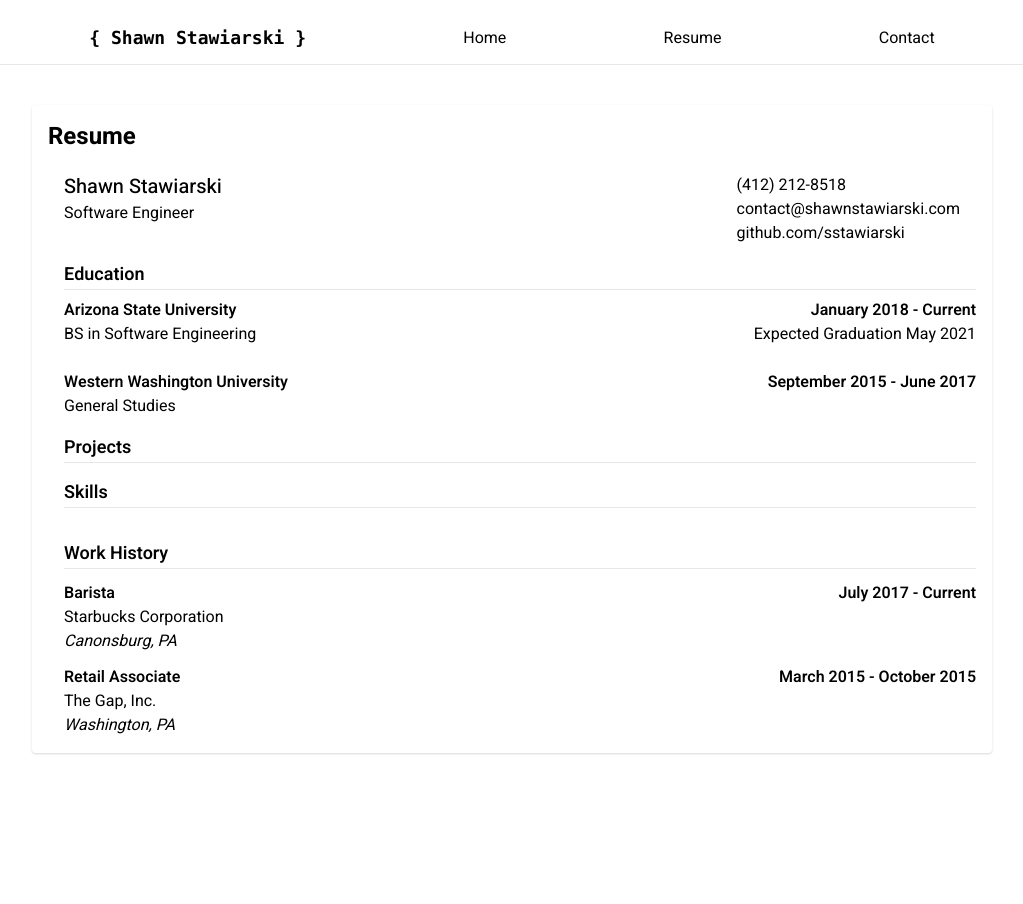
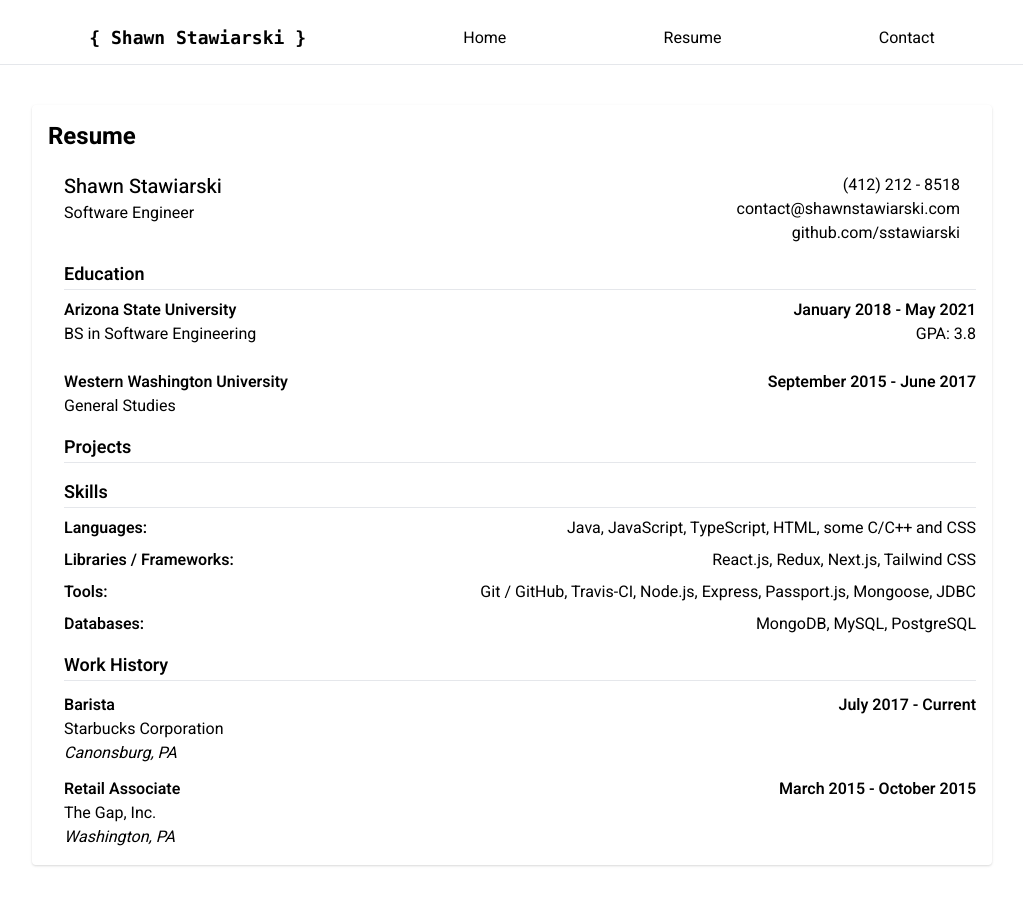
Before and after one commit to sstawiarski/nextjs-portfolio-website, a Next.js app: page /resume in a window 1280 px wide. Shown: the whole page, without its empty margins (128-1151 px from the left). Before the commit the page ends 800 px from the top, so only its background shows below. Built offline with nearby package versions, Linux system fonts and the light colour scheme.

Commit message:
Add support for GitHub links and clean up code

```diff
--- a/components/Navbar/Navbar.tsx
+++ b/components/Navbar/Navbar.tsx
@@ -44,19 +44,19 @@ const Navbar: FC<NavbarProps> = ({ children, className, Logo = null, link = null
 
             <Link href="/">
                 <a aria-label="Home">
-                    <span className="text-black dark:text-current hidden md:block">Home</span>
+                    <span className="text-black dark:text-current hidden md:block hover:text-blue-900 dark:hover:text-green-500">Home</span>
                 </a>
             </Link>
 
             <Link href="/resume">
                 <a aria-label="Resume">
-                    <span className="text-black dark:text-current hidden md:block">Resume</span>
+                    <span className="text-black dark:text-current hidden md:block hover:text-blue-900 dark:hover:text-green-500">Resume</span>
                 </a>
             </Link>
 
-            <Link href="/">
+            <Link href="/contact">
                 <a aria-label="Contact">
-                    <span className="text-black dark:text-current hidden md:block">Contact</span>
+                    <span className="text-black dark:text-current hidden md:block hover:text-blue-900 dark:hover:text-green-500">Contact</span>
                 </a>
             </Link>
 
@@ -76,7 +76,7 @@ const Navbar: FC<NavbarProps> = ({ children, className, Logo = null, link = null
                     </a>
                 </Link>
                 <hr className="w-full ml-auto mr-auto" />
-                <Link href="/">
+                <Link href="/contact">
                     <a aria-label="Contact">
                         <span className="text-black dark:text-current block md:hidden py-1">Contact</span>
                     </a>
--- a/components/ProfileCard/ProfileCard.tsx
+++ b/components/ProfileCard/ProfileCard.tsx
@@ -46,7 +46,7 @@ const ProfileCard = ({ children, className }: ProfileCardProps) => {
                     <InfoItem
                         Icon={SchoolIcon}
                         header="Arizona State University"
-                        additional="3.8 GPA / Graduating May 2021"
+                        additional="BS in Software Engineering / 3.8 GPA"
                         title="Education history"
                     />
                     <InfoItem
--- a/components/ProjectCard/ProjectCard.tsx
+++ b/components/ProjectCard/ProjectCard.tsx
@@ -1,12 +1,10 @@
 import { FC } from "react";
 import classnames from "classnames";
-import { useRouter } from "next/router";
 
 import { ProjectCardTypes } from "../../types/ProjectCard";
 import Link from "next/link";
 
 const ProjectCard: FC<ProjectCardTypes> = ({ name, link = false, description = null, children = null, id = null }) => {
-    const router = useRouter();
     const mainClasses = classnames(["transition", "p-4", "flex", "space-x-4", "flex-col"], {});
 
     const divClassnames = classnames(["rounded-md", "p-4", "transition", "w-full"], {
--- a/models/project.model.ts
+++ b/models/project.model.ts
@@ -42,6 +42,11 @@ export class Project {
     })
     screenshots: string[];
 
+    @Column({
+        nullable: true
+    })
+    url: string;
+
     @OneToMany(() => Technical, technical => technical.project)
     technical: Technical[];
 }
--- a/pages/projects/[id].tsx
+++ b/pages/projects/[id].tsx
@@ -3,16 +3,27 @@ import { Project, Technical } from "../../models";
 import { GetStaticProps, GetStaticPaths, InferGetStaticPropsType } from "next";
 import { ProjectTypes } from "../../@types";
 import { Subsection, ProfileFooter, FooterItem } from "../../components/ProjectDetail";
+import GitHubIcon from "../../public/icons/github.svg";
+import { useRouter } from "next/router";
 
 type Props = {
     project: ProjectTypes;
 };
 
 const ProjectDetails = ({ project }: InferGetStaticPropsType<typeof getStaticProps>) => {
+    const router = useRouter();
     return (
         <article className="md:shadow w-11/12 md:w-3/4 rounded mr-auto ml-auto p-4 md:mt-10 dark:bg-gray-700">
             <header>
-                <h1 className="text-xl mb-5 font-bold">{project?.project_name}</h1>
+                <div className="flex justify-between">
+                    <h1 className="text-xl mb-5 font-bold">{project?.project_name}</h1>
+                    {project?.url && (
+                        <div className="cursor-pointer" onClick={() => router.push(project?.url)}>
+                            <GitHubIcon className="fill-current" />
+                        </div>
+                    )}
+                </div>
+
                 <p className="text-base text-center md:text-left -mt-6 text-black dark:text-current text-opacity-50">
                     {project?.description}
                 </p>
--- a/pages/resume.tsx
+++ b/pages/resume.tsx
@@ -12,9 +12,9 @@ const Resume = () => {
                         <span className="text-xl font-medium">Shawn Stawiarski</span>
                         <span>Software Engineer</span>
                     </div>
-                    <div className="flex flex-col">
+                    <div className="flex flex-col text-right">
                         <a href="tel:+14122128518" className="hover:text-blue-600 transition-colors">
-                            (412) 212-8518
+                            (412) 212 - 8518
                         </a>
                         <a href="mailto:contact@shawnstawiarski.com" className="hover:text-blue-600 transition-colors">
                             contact@shawnstawiarski.com
@@ -25,17 +25,19 @@ const Resume = () => {
                     </div>
                 </div>
             </header>
+
+            {/* Education */}
             <section className="mt-8 sm:mt-4 ml-4">
                 <span className="font-semibold text-lg">Education</span>
                 <hr />
                 <div className="education-subsection mt-2">
                     <div className="flex flex-row justify-between">
                         <span className="font-semibold text-base">Arizona State University</span>
-                        <span className="font-semibold text-base">January 2018 - Current</span>
+                        <span className="font-semibold text-base">January 2018 - May 2021</span>
                     </div>
                     <div className="flex flex-row justify-between">
                         <span className="text-base">BS in Software Engineering</span>
-                        <span className="text-base">Expected Graduation May 2021</span>
+                        <span className="text-base">GPA: 3.8</span>
                     </div>
                 </div>
                 <div className="education-subsection mt-6">
@@ -48,16 +50,37 @@ const Resume = () => {
                     </div>
                 </div>
             </section>
+
+            {/* Projects */}
             <section className="mt-4 ml-4">
                 <span className="font-semibold text-lg">Projects</span>
                 <hr />
+
             </section>
+
+            {/* Skills */}
             <section className="mt-4 ml-4">
                 <span className="font-semibold text-lg">Skills</span>
                 <hr />
-                <div className="grid grid-cols-1 sm:grid-cols-2 md:grid-cols-3 gap-x-6 gap-y-16 mt-10 -mb-6 text-center text-gray-600">
+                <div className="flex justify-between mt-2">
+                    <span className="font-semibold text-base">Languages:</span>
+                    <span>Java, JavaScript, TypeScript, HTML, some C/C++ and CSS</span>
+                </div>
+                <div className="flex justify-between mt-2">
+                    <span className="font-semibold text-base">Libraries / Frameworks:</span>
+                    <span>React.js, Redux, Next.js, Tailwind CSS</span>
+                </div>
+                <div className="flex justify-between mt-2">
+                    <span className="font-semibold text-base">Tools:</span>
+                    <span>Git / GitHub, Travis-CI, Node.js, Express, Passport.js, Mongoose, JDBC</span>
+                </div>
+                <div className="flex justify-between mt-2">
+                    <span className="font-semibold text-base">Databases:</span>
+                    <span>MongoDB, MySQL, PostgreSQL</span>
                 </div>
             </section>
+
+            {/* Work History */}
             <section className="mt-4 ml-4">
                 <span className="font-semibold text-lg">Work History</span>
                 <hr />
```
Also changed, not shown: @types/index.d.ts (+7 -0 lines).
